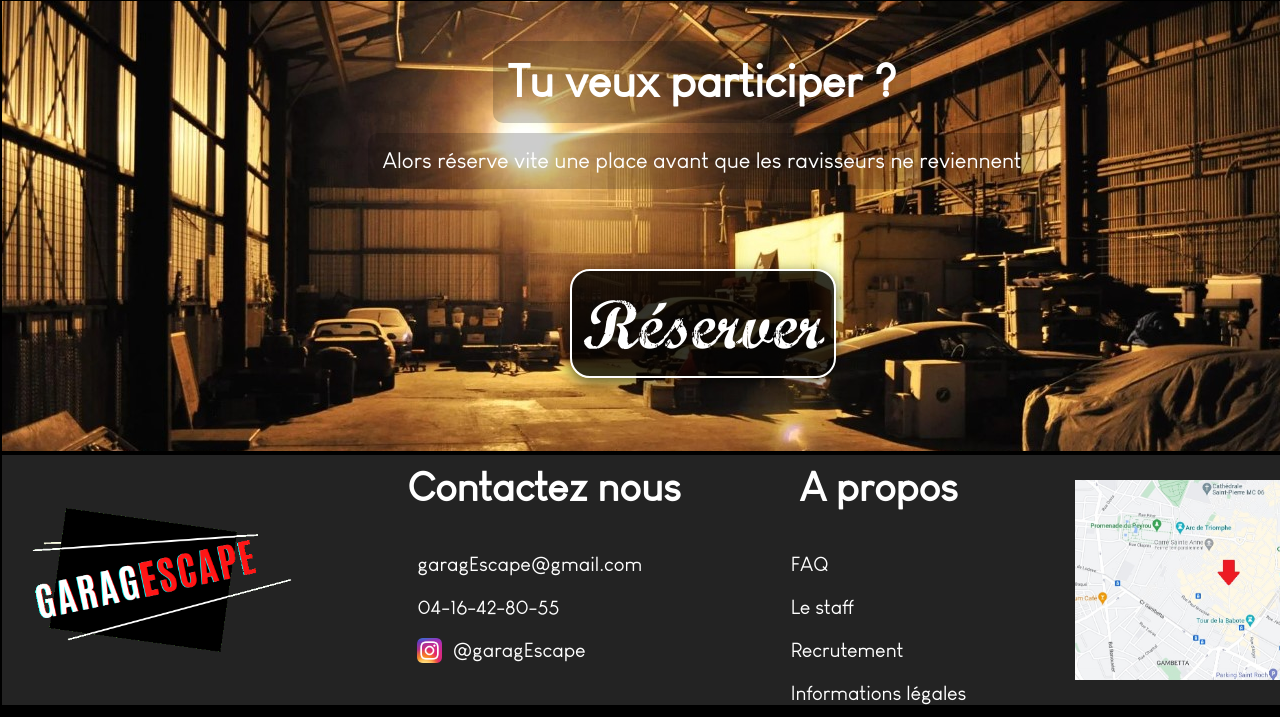
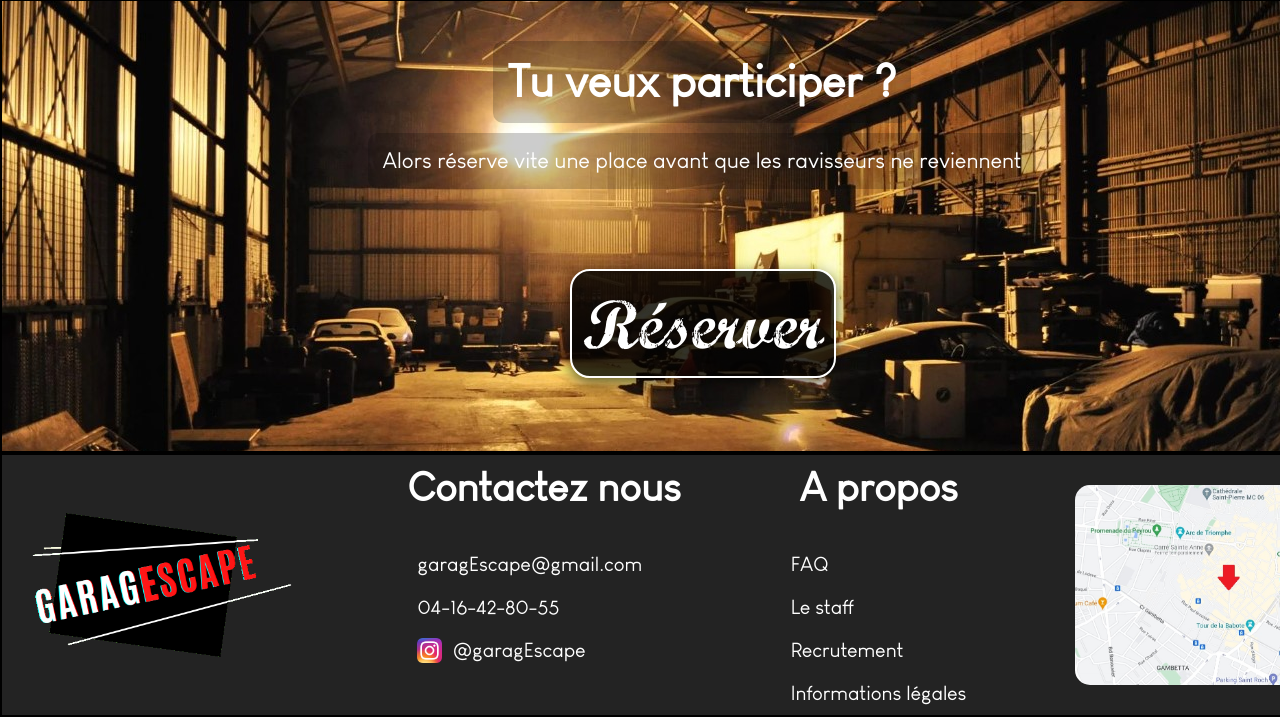
Before and after one commit to brunyr/brunyr.github.io, a plain HTML site: page index.html in a window 1280 px wide. Shown: the part 1963-2680 px from the top of the page. Drawn offline with Linux system fonts and the light colour scheme.

```diff
--- a/css/style.css
+++ b/css/style.css
@@ -100,9 +100,8 @@ nav > div {
     position: relative;
     display: flex;
     align-items: center;
+
     padding: 0 40px;
-
-
 }
 
 #menu{
@@ -431,7 +430,7 @@ p {
 footer {
     background-color: #232323;
 
-    height: 250px;
+    height: 260px;
     width: 100%;
 
     display: flex;
@@ -494,7 +493,7 @@ footer a {
     font-size: 20px;
     text-align: left;
     text-decoration: none;
-    margin: 10px;
+    padding: 10px;
 }
 
 footer a:hover {
@@ -504,6 +503,8 @@ footer a:hover {
 #mapFooter {
     height: 200px;
     width: auto;
+
+    border-radius: 15px;
 
     align-self: center;
 }
```
Also changed, not shown: index.html (+4 -0 lines).
